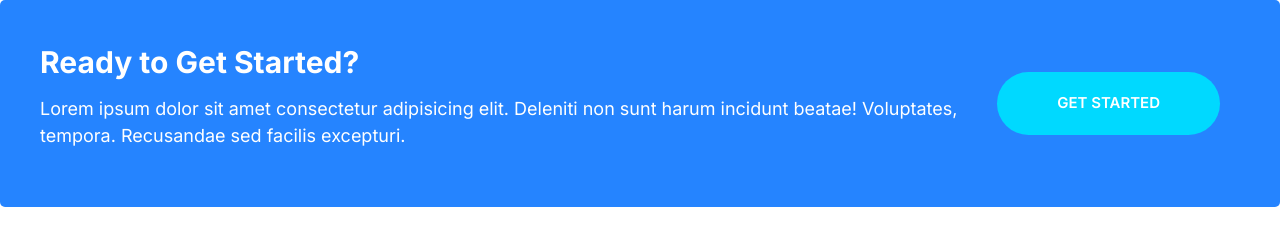
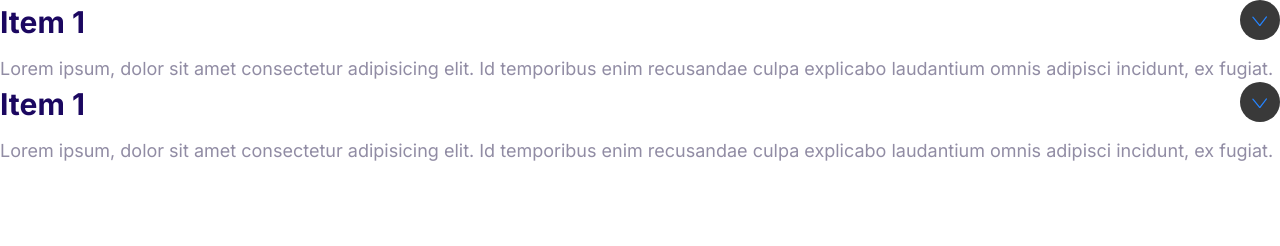
Before and after one commit to MiAnastasija/HTML5-CSS3-project, a plain HTML site: page index.html in a window 1280 px wide. Drawn offline with Linux system fonts and the light colour scheme.

Commit message:
Collapsible.

```diff
--- a/css/styles.css
+++ b/css/styles.css
@@ -452,3 +452,29 @@ a {
 
 }
 }
+/*--------Collapsible */
+.collapsible__header {
+    display: flex;
+    justify-content: space-between;
+}
+.collapsible__heading {
+    margin-top: 0;
+    font-size: 3rem;
+}
+.collapsible__chevron {
+    transform: rotate(-90deg);
+    transition: transform 0.3s;
+}
+.collapsible__content {
+    max-height: 0;
+    overflow: hidden;
+    opacity: 0;
+    transition: all 0.3s;
+}
+.collapsible--expanded .collapsible__chevron {
+    transform: rotate(0deg);
+}
+.collapsible--expanded .collapsible__content {
+    max-height: 100vh;
+    opacity: 1;
+}
--- a/index.html
+++ b/index.html
@@ -13,18 +13,31 @@
 </head>
 
 <body>
-    <div class="callout callout--primary">
-        <div class="grid grid--1x2">
-            <div class="callout__content">
-                <h2 class="callout__heading">Ready to Get Started?</h2>
-                <p>
-                    Lorem ipsum dolor sit amet consectetur adipisicing elit. Deleniti non sunt harum incidunt beatae!
-                    Voluptates, tempora. Recusandae sed facilis excepturi.
-                </p>
-            </div>
-            <a href="#" class="btn btn--secondary btn--stretched">Get Started</a>
+    <div class="collapsible collapsible--expanded">
+        <header class="collapsible__header">
+            <h2 class="collapsible__heading">Item 1</h2>
+            <svg class="icon icon--primary collapsible__chevron">
+                <use xlink:href="images/sprite.svg#chevron"></use>
+            </svg>
+        </header>
+        <div class="collapsible__content">
+            Lorem ipsum, dolor sit amet consectetur adipisicing elit. Id temporibus enim recusandae culpa explicabo
+            laudantium omnis adipisci incidunt, ex fugiat.
         </div>
     </div>
+    <div class="collapsible collapsible--expanded">
+        <header class="collapsible__header">
+            <h2 class="collapsible__heading">Item 1</h2>
+            <svg class="icon icon--primary collapsible__chevron">
+                <use xlink:href="images/sprite.svg#chevron"></use>
+            </svg>
+        </header>
+        <div class="collapsible__content">
+            Lorem ipsum, dolor sit amet consectetur adipisicing elit. Id temporibus enim recusandae culpa explicabo
+            laudantium omnis adipisci incidunt, ex fugiat.
+        </div>
+    </div>
+    <script src="js/main.js"></script>
 </body>
 
 </html>
--- /dev/null
+++ b/js/main.js
@@ -0,0 +1,6 @@
+const collapsibles = document.querySelectorAll(".collapsible");
+collapsibles.forEach((item) =>
+    item.addEventListener("click", function () {
+        this.classList.toggle("collapsible--expanded");
+    })
+);
```
Also changed, not shown: components/collapsible.html (added, +24 -0 lines), js/dist/main.dev.js (added, +8 -0 lines).
